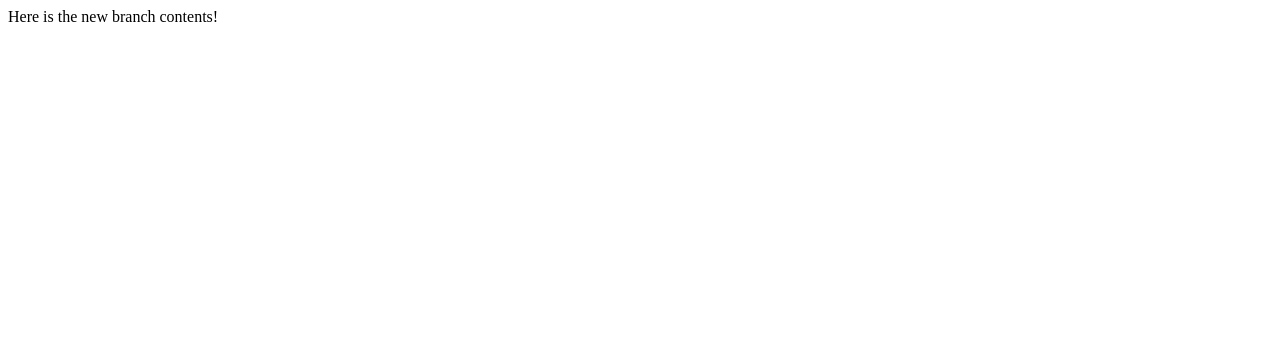
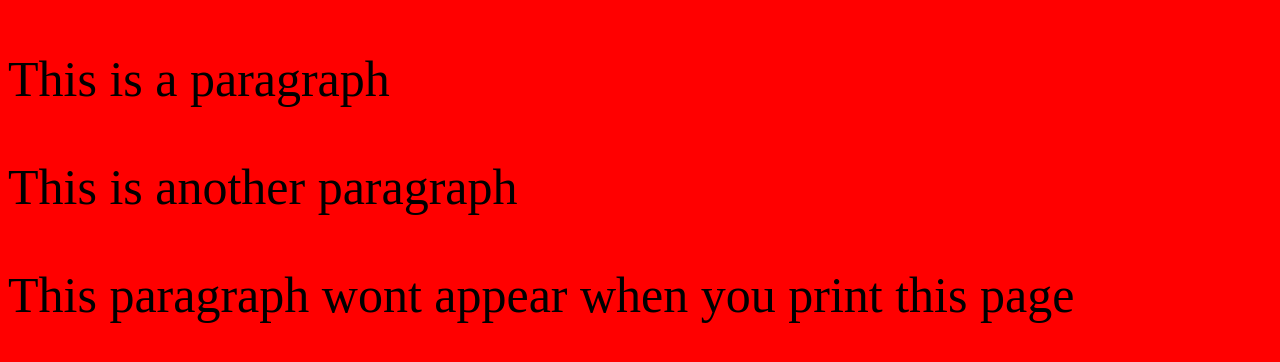
Before and after one commit to chukamanafa/lecture1, a plain HTML site: page index.html in a window 1280 px wide. Drawn offline with Linux system fonts and the light colour scheme.

Commit message:
both css and more html added

```diff
--- a/index.html
+++ b/index.html
@@ -3,8 +3,69 @@
     <head>
         <meta charset="UTF-8">
         <title>Test</title>
+<meta name="viewport" content="width=device-width, initial-scale =1.0">
+        <style>
+
+            @media print {
+                .screen-only{
+                    display: none;
+                }
+            }
+
+            @media (min-width: 500px){
+                body{
+
+                background-color: red;
+                    font-size: 50px
+                }
+
+            }
+
+            @media (max-width: 499px){
+                body{
+
+                background-color: blue;
+                }
+
+            }
+
+        </style>
+
+        <!-- <style>
+input[type =number]{
+background-color: aqua
+}
+
+a::before{
+content: "\21d2 Just";
+font-weight: bolder';'
+}
+
+</style> -->
+
+
     </head>
     <body>
-   Here is the new branch contents!
+        <!-- Here is the new branch contents!
+
+
+<input type="number" name="age" required>
+<input list ="countries" name="countries" placeholder="countries">
+<datalist id="countries">
+<option value="Nigeria">
+<option value="Niger">
+<option value="United Arab Emirate">
+<option value="United Nation">
+<option value="United KingDom">
+
+
+</datalist>
+
+<a href="#">Click me first </a>
+<a href="#">Click me second </a>
+<a href="#">Click me third </a> -->
+        <p>This is a  paragraph</p>
+        <p>This is another paragraph</p>
+        <p class="screen-only">This paragraph wont appear  when you print this page</p>
     </body>
 </html>
```
Lines whose indentation alone changed are shown as unchanged.
